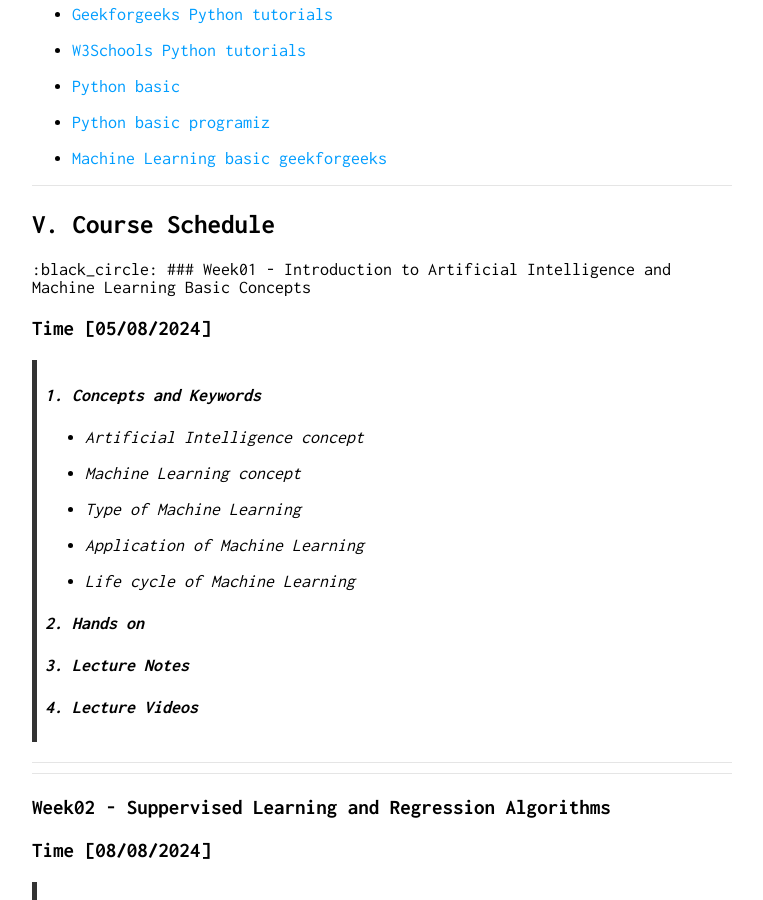
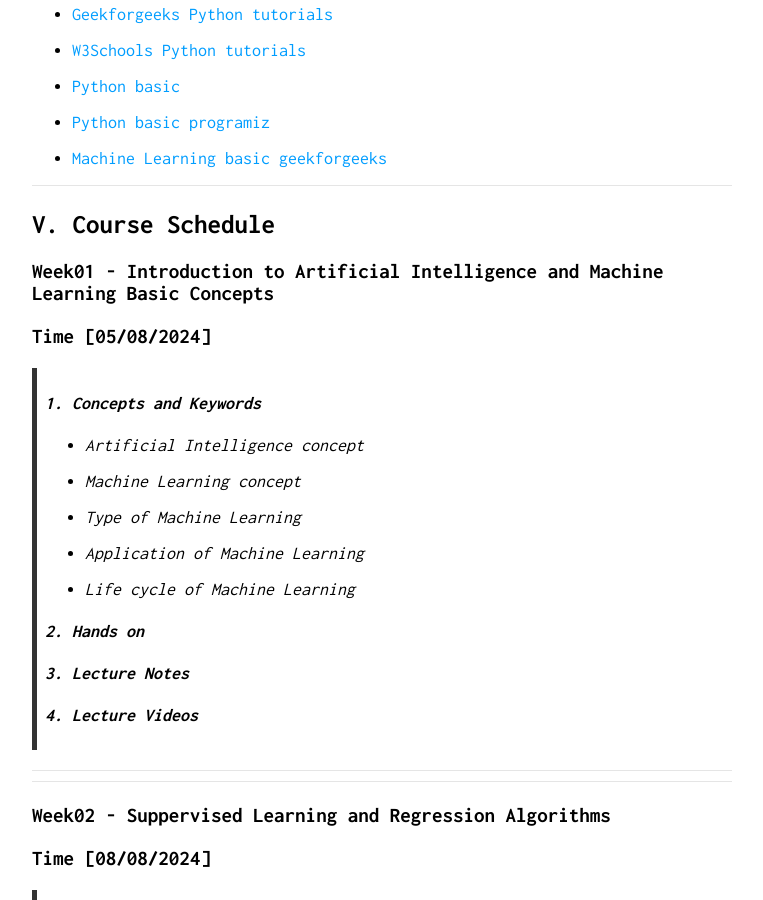
Before and after one commit to nguyenthaihoc02/About-Me, a Jekyll site: the page built from course_all/csai_000.md, in a window 1280 px wide and 900 px high, scrolled down 2317 px. Shown: the whole window, without its empty margins (258-1021 px from the left). Built offline with Jekyll 4.4.1, drawn with Linux system fonts in a browser that asks for light colours; part of the change alters nothing that is shown.

Commit message:
update cs

```diff
--- a/course_all/csai_000.md
+++ b/course_all/csai_000.md
@@ -99,7 +99,7 @@ Hi. My name is Hoc, and I am have Bachelor of Engineer in Data Science and Artif
 
 ---
 ## V. Course Schedule
-:black_circle: ### Week01 - Introduction to Artificial Intelligence and Machine Learning Basic Concepts
+### Week01 - Introduction to Artificial Intelligence and Machine Learning Basic Concepts
 ### Time [05/08/2024]
 
 > #### 1. Concepts and Keywords
```
